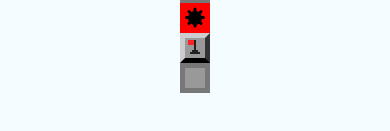
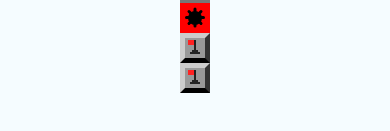
Before and after one commit to gillsonpassos/mines, a React Native app: screen / in a window 390 px wide. Shown: the part 525-656 px from the top of the page. Built offline with nearby package versions, Linux system fonts and the light colour scheme.

Commit message:
Componente Bandeira(Flag)#02

```diff
--- a/App.tsx
+++ b/App.tsx
@@ -21,7 +21,7 @@
         <Field mined opened />
         <Field mined opened exploded />
         <Field flagged />
-        <Field flagged opened />
+        <Field flagged ope />
       </View>
     );
   }
--- a/src/components/Flag.js
+++ b/src/components/Flag.js
@@ -4,10 +4,10 @@
 export default props => {
     return (
         <View style={styles.container}>
-            <View style={styles.flagpole} />
-            <View style={styles.flag} />
-            <View style={styles.base1} />
-            <View style={styles.base2} />
+            <View style={[styles.flagpole, props.bigger ? styles.flagpoleBigger : null]} />
+            <View style={[styles.flag, props.bigger ? styles.flagBigger : null]} />
+            <View style={[styles.base1, props.bigger ? styles.base1Bigger : null]} />
+            <View style={[styles.base2, props.bigger ? styles.base2Bigger : null]} />
         </View>
     )
 }
@@ -45,5 +45,27 @@
         backgroundColor: '#222',
         marginLeft: 5,
         marginTop: 12,
+    },
+    flagpoleBigger: {
+        height: 28,
+        width: 4,
+        marginLeft: 16,
+    },
+    flagBigger: {
+        height: 10,
+        width: 14,
+        marginLeft: 3,
+    },
+    base1Bigger: {
+        height: 4,
+        width: 12,
+        marginTop: 20,
+        marginLeft: 12,
+    },
+    base2Bigger: {
+        height: 4,
+        width: 20,
+        marginLeft: 8,
+        marginTop: 24,
     }
 })
```
